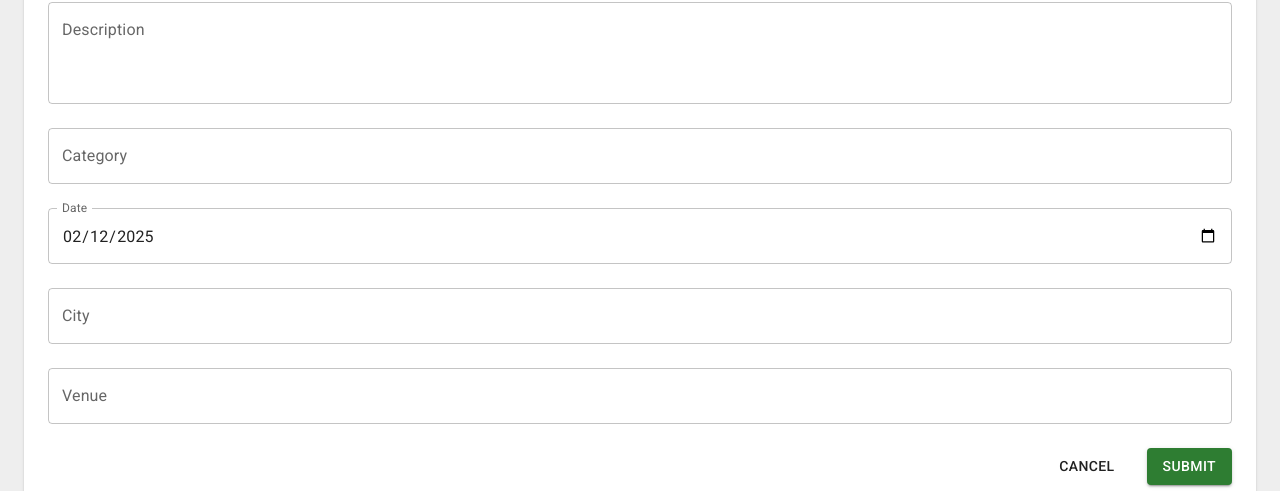
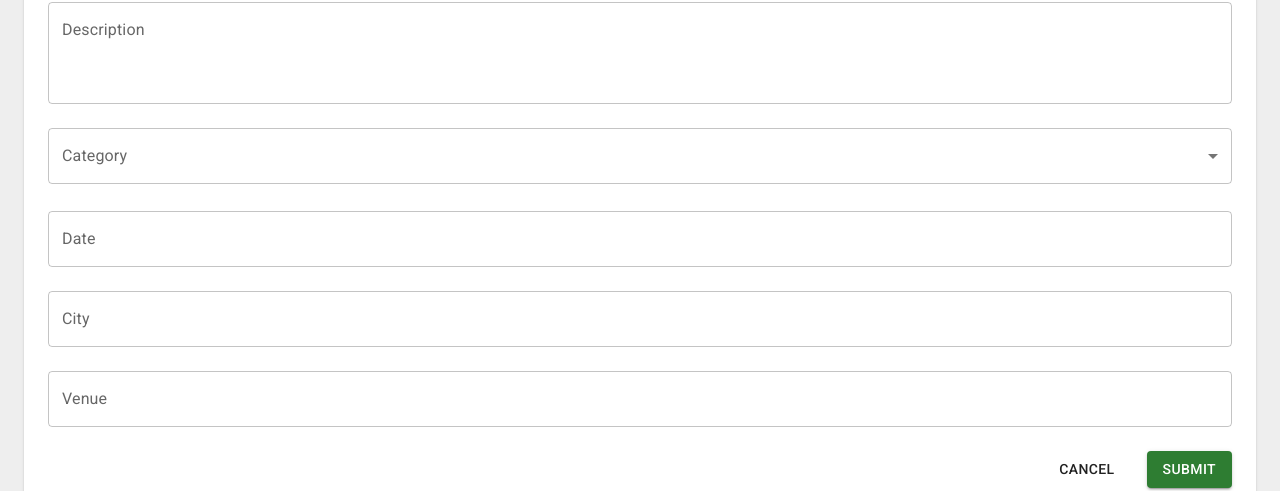
Before and after one commit to wemurs1/Reactivities-2025, a React app in the folder client/: page /createActivity in a window 1280 px wide. Shown: the part 230-721 px from the top of the page. Built offline with nearby package versions, Linux system fonts and the light colour scheme; the HTML template or start-up script is replaced by a standard one.

Commit message:
checkpoint

```diff
--- a/client/package.json
+++ b/client/package.json
@@ -13,8 +13,10 @@
     "@emotion/react": "^11.14.0",
     "@emotion/styled": "^11.14.0",
     "@fontsource/roboto": "^5.1.1",
+    "@hookform/resolvers": "^4.1.0",
     "@mui/icons-material": "^6.4.3",
     "@mui/material": "^6.4.3",
+    "@mui/x-date-pickers": "^7.27.0",
     "@tanstack/react-query": "^5.66.0",
     "@tanstack/react-query-devtools": "^5.66.0",
     "axios": "^1.7.9",
@@ -24,8 +26,10 @@
     "react": "^19.0.0",
     "react-calendar": "^5.1.0",
     "react-dom": "^19.0.0",
+    "react-hook-form": "^7.54.2",
     "react-router": "^7.1.5",
-    "react-toastify": "^11.0.3"
+    "react-toastify": "^11.0.3",
+    "zod": "^3.24.2"
   },
   "devDependencies": {
     "@eslint/js": "^9.19.0",
--- /dev/null
+++ b/client/src/app/shared/components/DateTimeInput.tsx
@@ -0,0 +1,24 @@
+import { FieldValues, useController, UseControllerProps } from 'react-hook-form';
+import { DateTimePicker, DateTimePickerProps } from '@mui/x-date-pickers';
+
+type Props<T extends FieldValues> = {} & UseControllerProps<T> & DateTimePickerProps<Date>;
+
+export default function DateTimeInput<T extends FieldValues>(props: Props<T>) {
+  const { field, fieldState } = useController({ ...props });
+
+  return (
+    <DateTimePicker
+      {...props}
+      value={field.value ? new Date(field.value) : null}
+      onChange={(value) => field.onChange(value!)}
+      sx={{ width: '100%' }}
+      slotProps={{
+        textField: {
+          onBlur: field.onBlur,
+          error: !!fieldState.error,
+          helperText: fieldState.error?.message,
+        },
+      }}
+    />
+  );
+}
--- /dev/null
+++ b/client/src/app/shared/components/SelectInput.tsx
@@ -0,0 +1,27 @@
+import { FormControl, FormHelperText, InputLabel, MenuItem, Select } from '@mui/material';
+import { SelectInputProps } from '@mui/material/Select/SelectInput';
+import { FieldValues, useController, UseControllerProps } from 'react-hook-form';
+
+type Props<T extends FieldValues> = {
+  items: { text: string; value: string }[];
+  label: string;
+} & UseControllerProps<T> &
+  Partial<SelectInputProps>;
+
+export default function SelectInput<T extends FieldValues>(props: Props<T>) {
+  const { field, fieldState } = useController({ ...props });
+
+  return (
+    <FormControl fullWidth error={!!fieldState.error}>
+      <InputLabel>{props.label}</InputLabel>
+      <Select value={field.value || ''} label={props.label} onChange={field.onChange}>
+        {props.items.map((item) => (
+          <MenuItem key={item.value} value={item.value}>
+            {item.text}
+          </MenuItem>
+        ))}
+      </Select>
+      <FormHelperText>{fieldState.error?.message}</FormHelperText>
+    </FormControl>
+  );
+}
--- /dev/null
+++ b/client/src/app/shared/components/TextInput.tsx
@@ -0,0 +1,20 @@
+import { TextField, TextFieldProps } from '@mui/material';
+import { FieldValues, useController, UseControllerProps } from 'react-hook-form';
+
+type Props<T extends FieldValues> = {} & UseControllerProps<T> & TextFieldProps;
+
+export default function TextInput<T extends FieldValues>(props: Props<T>) {
+  const { field, fieldState } = useController({ ...props });
+
+  return (
+    <TextField
+      {...props}
+      {...field}
+      fullWidth
+      variant='outlined'
+      value={field.value || ''}
+      error={!!fieldState.error}
+      helperText={fieldState.error?.message}
+    />
+  );
+}
--- a/client/src/features/activities/details/ActivityDetailsHeader.tsx
+++ b/client/src/features/activities/details/ActivityDetailsHeader.tsx
@@ -71,7 +71,7 @@
                 variant='contained'
                 color='primary'
                 component={Link}
-                to={`/manage/activityId`}
+                to={`/manage/${activity.id}`}
                 disabled={isCancelled}
               >
                 Manage Event
--- a/client/src/features/activities/form/ActivityForm.tsx
+++ b/client/src/features/activities/form/ActivityForm.tsx
@@ -1,31 +1,29 @@
-import { Box, Button, Paper, TextField, Typography } from '@mui/material';
-import { FormEvent } from 'react';
+import { Box, Button, Paper, Typography } from '@mui/material';
 import { useActivities } from '../../../lib/hooks/useActivites';
-import { useNavigate, useParams } from 'react-router';
+import { useParams } from 'react-router';
+import { useForm } from 'react-hook-form';
+import { useEffect } from 'react';
+import { zodResolver } from '@hookform/resolvers/zod';
+import { activitySchema, ActivitySchema } from '../../../lib/schemas/activitySchema';
+import TextInput from '../../../app/shared/components/TextInput';
+import SelectInput from '../../../app/shared/components/SelectInput';
+import { categoryOptions } from './categoryOptions';
+import DateTimeInput from '../../../app/shared/components/DateTimeInput';
 
 export default function ActivityForm() {
+  const { reset, handleSubmit, control } = useForm<ActivitySchema>({
+    mode: 'onTouched',
+    resolver: zodResolver(activitySchema),
+  });
   const { id } = useParams();
   const { updateActivity, createActivity, activity, isLoadingActivity } = useActivities(id);
-  const navigate = useNavigate();
 
-  const handleSubmit = async (event: FormEvent<HTMLFormElement>) => {
-    event.preventDefault();
-    const formData = new FormData(event.currentTarget);
-    const data: { [key: string]: FormDataEntryValue } = {};
-    formData.forEach((value, key) => {
-      data[key] = value;
-    });
-    if (activity) {
-      data.id = activity.id;
-      await updateActivity.mutateAsync(data as unknown as Activity);
-      navigate(`/activities/${activity.id}`);
-    } else {
-      createActivity.mutate(data as unknown as Activity, {
-        onSuccess: (id) => {
-          navigate(`/activities/${id}`);
-        },
-      });
-    }
+  useEffect(() => {
+    if (activity) reset(activity);
+  }, [activity, reset]);
+
+  const onSubmit = (data: ActivitySchema) => {
+    console.log(data);
   };
 
   if (isLoadingActivity) return <Typography>Loading activity...</Typography>;
@@ -35,28 +33,20 @@
       <Typography variant='h5' gutterBottom color='primary'>
         {activity ? 'Edit' : 'Create'} Activity
       </Typography>
-      <Box component='form' onSubmit={handleSubmit} display='flex' flexDirection='column' gap={3}>
-        <TextField name='title' label='Title' defaultValue={activity?.title} />
-        <TextField
-          name='description'
-          label='Description'
-          defaultValue={activity?.description}
-          multiline
-          rows={3}
-        />
-        <TextField name='category' label='Category' defaultValue={activity?.category} />
-        <TextField
-          name='date'
-          label='Date'
-          type='date'
-          defaultValue={
-            activity?.date
-              ? new Date(activity.date).toISOString().split('T')[0]
-              : new Date().toISOString().split('T')[0]
-          }
-        />
-        <TextField name='city' label='City' defaultValue={activity?.city} />
-        <TextField name='venue' label='Venue' defaultValue={activity?.venue} />
+      <Box
+        component='form'
+        onSubmit={handleSubmit(onSubmit)}
+        display='flex'
+        flexDirection='column'
+        gap={3}
+      >
+        <TextInput label='Title' control={control} name='title' />
+        <TextInput label='Description' control={control} name='description' multiline rows={3} />
+        <SelectInput items={categoryOptions} label='Category' control={control} name='category' />
+        <DateTimeInput label='Date' control={control} name='date' />
+        <TextInput label='City' control={control} name='city' />
+        <TextInput label='Venue' control={control} name='venue' />
+
         <Box display='flex' justifyContent='end' gap={3}>
           <Button color='inherit'>Cancel</Button>
           <Button
--- /dev/null
+++ b/client/src/features/activities/form/categoryOptions.ts
@@ -0,0 +1,8 @@
+export const categoryOptions = [
+  { text: 'Drinks', value: 'drinks' },
+  { text: 'Culture', value: 'culture' },
+  { text: 'Film', value: 'film' },
+  { text: 'Food', value: 'food' },
+  { text: 'Music', value: 'music' },
+  { text: 'Travel', value: 'travel' },
+];
--- /dev/null
+++ b/client/src/lib/schemas/activitySchema.ts
@@ -0,0 +1,19 @@
+import { z } from 'zod';
+
+const requiredString = (fieldName: string) =>
+  z
+    .string({ required_error: `${fieldName} is required` })
+    .min(1, { message: `${fieldName} is required` });
+
+export const activitySchema = z.object({
+  title: requiredString('Title'),
+  description: requiredString('Description'),
+  category: requiredString('Category'),
+  date: z.coerce.date({
+    message: 'Date is required',
+  }),
+  city: requiredString('City'),
+  venue: requiredString('Venue'),
+});
+
+export type ActivitySchema = z.infer<typeof activitySchema>;
--- a/client/src/main.tsx
+++ b/client/src/main.tsx
@@ -12,11 +12,14 @@
 import { store, StoreContext } from './lib/stores/store.ts';
 import { ToastContainer } from 'react-toastify';
 import { RouterProvider } from 'react-router';
+import { LocalizationProvider } from '@mui/x-date-pickers';
+import { AdapterDateFns } from '@mui/x-date-pickers/AdapterDateFnsV3';
 
 const queryClient = new QueryClient();
 
 createRoot(document.getElementById('root')!).render(
   <StrictMode>
+    <LocalizationProvider dateAdapter={AdapterDateFns}>
       <StoreContext.Provider value={store}>
         <QueryClientProvider client={queryClient}>
           <ReactQueryDevtools />
@@ -24,5 +27,6 @@
           <RouterProvider router={router} />
         </QueryClientProvider>
       </StoreContext.Provider>
+    </LocalizationProvider>
   </StrictMode>
 );
```
Also changed, not shown: 1 other file (tests, documents, lock files or other folders). Lines whose indentation alone changed are shown as unchanged.
